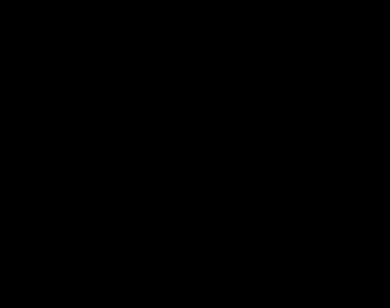
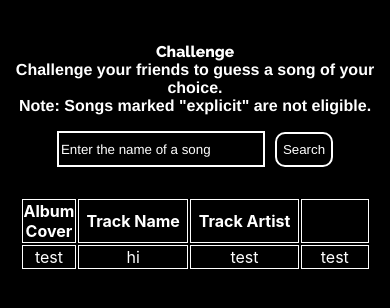
Before and after one commit to infinityideas/songle, a React (Create React App) app: page /challenge in a window 390 px wide. Shown: the top 308 px of the page. Built offline with nearby package versions, Linux system fonts and the light colour scheme.

Commit message:
Added challenge page table and search feature

```diff
--- a/package.json
+++ b/package.json
@@ -11,6 +11,7 @@
     "@types/node": "^16.11.26",
     "@types/react": "^17.0.43",
     "@types/react-dom": "^17.0.14",
+    "axios": "^0.26.1",
     "fontfaceobserver": "^2.1.0",
     "gsap": "^3.9.1",
     "react": "^17.0.2",
--- a/src/About.tsx
+++ b/src/About.tsx
@@ -14,7 +14,7 @@
     render() {
         return (
             <div>
-                <HeaderText text="About" doAnimation={true} subText={<div></div>}/>
+                <HeaderText text="About" doAnimation={true} subText={<div></div>} isGame={false}/>
                 <div id="buttonHolder">
                     <NavButton route="/" innerText="Go Back" />
                 </div>
@@ -22,7 +22,10 @@
                     <p id="aboutText">Songle was created by Darius (infinityideas or googlethenumber on most social media platforms)
                     and inspired by <a href="https://heardle.app">Heardle</a>.
                     A current high school student, Darius spends his free time coding,
-                    reading, or spending time with his cat.<br /><br />For those interested, Songle was created through a mix of Facebook's open source web development framework, <a href="https://reactjs.org/">React</a>, Microsoft's <a href="https://www.typescriptlang.org/">TypeScript</a>, and two music APIs: Spotify and SoundCloud. The code is published on GitHub under the GNU Lesser General Public License v2.1 (plus a bunch of other packages/libraries).</p>
+                    reading, or spending time with his cat.<br /><br />For those interested, Songle was created
+                    through a mix of Facebook's open source web development framework,
+                    <a href="https://reactjs.org/">React</a>, Microsoft's <a href="https://www.typescriptlang.org/">TypeScript</a>, and some music APIs including
+                    Spotify's, Apple Music's, and Deezer's (plus a bunch of other packages/libraries). The code is published on GitHub under the GNU Lesser General Public License v2.1.</p>
                 </div>
                 <Footer />
             </div>
--- a/src/App.tsx
+++ b/src/App.tsx
@@ -12,7 +12,7 @@
 
   return (
     <div className="App">
-      <HeaderText text="Songle" doAnimation={true} subText={subText}/>
+      <HeaderText text="Songle" doAnimation={true} subText={subText} isGame={false} />
       <div id="buttonHolder">
         <NavButton route="/daily" innerText="Daily" />
         <NavButton route="/practice" innerText="Practice" />
@@ -21,7 +21,7 @@
       </div>
       <div id="key">
         <p><strong>📅 Daily:</strong> A new song daily; changes midnight EST.<br />
-        <strong>✍️ Practice:</strong> Practice your song-recognition prowess. Choose the genre if you'd like.<br />
+        <strong>✍️ Practice:</strong> Practice your song-recognition powers. Choose the genre if you'd like.<br />
         <strong>🔥 Challenge:</strong> Choose a song and challenge your friends to recognize the song.<br />
         <strong>⁉️ About:</strong> Learn more about Songle.</p>
       </div>
--- a/src/Challenge.tsx
+++ b/src/Challenge.tsx
@@ -1,13 +1,74 @@
 import React from 'react';
+import HeaderText from './components/HeaderText';
+
+import './styles/Game.css';
+
+const axios = require('axios');
+
+axios.defaults.headers.common['X-Requested-With'] = 'XMLHttpRequest';
 
 class Challenge extends React.Component {
+    private searchRef: any;
+
     constructor(props: any) {
         super(props);
+
+        this.searchRef = React.createRef();
+
+        this.getDeezerSearch = this.getDeezerSearch.bind(this);
+    }
+
+    async getDeezerSearch() {
+        await axios.get('https://cors-anywhere.herokuapp.com/https://api.deezer.com/search', { params: {
+            q: this.searchRef.current.value,
+            limit: 5
+        }}).then((response: any) => {
+            console.log(response);
+        })
     }
 
     render() {
+        const subText = (
+            <p style={{fontFamily: "Helvetica", marginTop: 0}}>Challenge your friends to guess a song of your choice.<br/><strong>Note:</strong> Songs marked "explicit" are not eligible.</p>
+        );
+
         return (
-            <div></div>
+            <div>
+                <div className="gameHeader">
+                    <HeaderText text="Challenge" doAnimation={false} subText={subText} isGame={true} />
+                </div>
+                <div className="mobileSearch">
+                    <div className="gameSearch">
+                        <input ref={this.searchRef} className="gameSearchBox" type="text" placeholder="Enter the name of a song"></input>
+                        <button className="searchButton" onClick={this.getDeezerSearch}>Search</button>
+                    </div>
+                    <table className='musicResults'>
+                        <colgroup>
+                            <col style={{width: "15%"}} />
+                            <col style={{width: "32.5%"}} />
+                            <col style={{width: "32.5%"}} />
+                            <col style={{width: "20%"}} />
+                        </colgroup>
+
+                        <thead>
+                            <tr>
+                                <th>Album Cover</th>
+                                <th>Track Name</th>
+                                <th>Track Artist</th>
+                                <th></th>
+                            </tr>
+                        </thead>
+                        <tbody>
+                            <tr>
+                                <td>test</td>
+                                <td>hi</td>
+                                <td>test</td>
+                                <td>test</td>
+                            </tr>
+                        </tbody>
+                    </table>
+                </div>
+            </div>
         )
     }
 }
--- a/src/NotFound.tsx
+++ b/src/NotFound.tsx
@@ -1,6 +1,9 @@
 import React from 'react';
 import Footer from './components/Footer';
 import HeaderText from './components/HeaderText';
+import NavButton from './components/NavButton';
+
+import './styles/App.css'
 
 class NotFound extends React.Component {
     constructor(props: any) {
@@ -9,12 +12,15 @@
 
     render() {
         const subText = (
-            <p>That page was not found. Check the URL address for a mistake or ask the person that gave you this link why they gave you an unusable link.</p>
+            <p style={{fontFamily: 'Helvetica'}}>That page was not found. Check the URL address for a mistake or ask the person that gave you this link why they gave you an unusable link.</p>
         )
 
         return (
             <div>
-                <HeaderText text="Error 404" doAnimation={false} subText={subText} />
+                <HeaderText text="404" doAnimation={false} subText={subText} isGame={false} />
+                <div id="buttonHolder">
+                    <NavButton route="/" innerText='Go Home' />
+                </div>
                 <Footer />
             </div>
         )
--- a/src/components/HeaderText.tsx
+++ b/src/components/HeaderText.tsx
@@ -12,7 +12,8 @@
 interface HeaderTextProps {
   text: string,
   doAnimation: boolean,
-  subText: JSX.Element
+  subText: JSX.Element,
+  isGame: boolean
 }
 
 function HeaderText(props: HeaderTextProps) {
@@ -37,17 +38,27 @@
     gsap.to(headerText.current, {duration: animationDuration, text: props.text, ease: "none"})
   }, [loaded])
 
-  let toReturn;
-
   if (loaded) {
-    return (
-        <div id="CenterText" style={{display: toReturn}}>
+    if (props.isGame) {
+      return (
+        <div id="CenterTextGame">
+          <h1 style={{marginTop: 0, marginBottom: 0}}>{props.text}</h1>
+          {props.subText}
+        </div>);
+    } else {
+      return (
+        <div id="CenterText">
           <h1 ref={headerText} style={{marginTop: 0, marginBottom: 0}}>{(props.text.split(''))[0]}</h1>
           {props.subText}
         </div>
-    );
+      );
+    }
   } else {
-    return <div id="CenterTextHidden">Lorem</div>;
+    if (props.isGame) {
+      return <div id="CenterTextHiddenGame">Lorem</div>;
+    } else {
+      return <div id="CenterTextHidden">Lorem</div>;
+    }
   }
 }
 
--- a/src/styles/App.css
+++ b/src/styles/App.css
@@ -12,10 +12,10 @@
 }
 
 #key {
-  width: 40vw;
+  width: 50vw;
   margin: auto;
   text-align: center;
   padding-top: 30px;
   color: white;
-  line-height: 1.4;
+  line-height: 2;
 }
--- /dev/null
+++ b/src/styles/Game.css
@@ -0,0 +1,92 @@
+.gameSearch {
+  width: 40vw;
+  margin: auto;
+  text-align: center;
+  margin-top: 40px;
+}
+
+.gameSearchBox {
+  height: 30px;
+  width: 20vw;
+  margin-right: 10px;
+  background-color: black;
+  border: 2px solid white;
+  color: white;
+  caret-color: white;
+}
+
+@media (max-width: 960px) {
+  .gameSearchBox {
+    height: 30px;
+    width: 200px;
+    margin-right: 10px;
+    background-color: black;
+    border: 2px solid white;
+    color: white;
+    caret-color: white;
+    display: inline-block;
+  }
+}
+
+.gameSearchBox::placeholder {
+  font-family: "Helvetica";
+  color: white;
+}
+
+.searchButton {
+  height: 35px;
+  border-radius: 10px;
+  background-color: black;
+  color: white;
+  border: 2px solid white;
+}
+
+.searchButton:hover {
+  background-color: blue;
+}
+
+.musicResults {
+  color: white;
+  width: 60vw;
+  margin: auto;
+  margin-top: 30px;
+  text-align: center;
+}
+
+.musicResults th,
+td {
+  border: 1px solid white;
+}
+
+@media (max-width: 960px) {
+  .gameSearchBox {
+    height: 30px;
+    width: 200px;
+    margin-right: 10px;
+    background-color: black;
+    border: 2px solid white;
+    color: white;
+    caret-color: white;
+    display: inline-block;
+  }
+
+  .gameSearch {
+    width: 40vw;
+    margin: auto;
+    text-align: center;
+    margin-top: 40px;
+    display: inline;
+  }
+
+  .mobileSearch {
+    text-align: center;
+  }
+
+  .musicResults {
+    color: white;
+    width: 90vw;
+    margin: auto;
+    margin-top: 30px;
+    text-align: center;
+  }
+}
--- a/src/styles/HeaderText.css
+++ b/src/styles/HeaderText.css
@@ -2,6 +2,15 @@
   width: 40vw;
   margin: auto;
   padding-top: 20vh;
+  text-align: center;
+  color: white;
+  font-family: "Raleway";
+  font-weight: 800;
+}
+
+#CenterTextGame {
+  width: 100%;
+  padding-top: 5vh;
   text-align: center;
   color: white;
   font-family: "Raleway";
@@ -17,8 +26,20 @@
   font-size: 10vw;
 }
 
+#CenterTextHiddenGame {
+  width: 100%;
+  padding-top: 5vh;
+  text-align: center;
+  font-weight: 800;
+  font-size: 10vw;
+}
+
 #CenterText h1 {
   font-size: 10vw;
+}
+
+#CenterTextGame h1 {
+  font-size: 4vw;
 }
 
 #underText {
```
Also changed, not shown: 1 other file (tests, documents, lock files or other folders).
